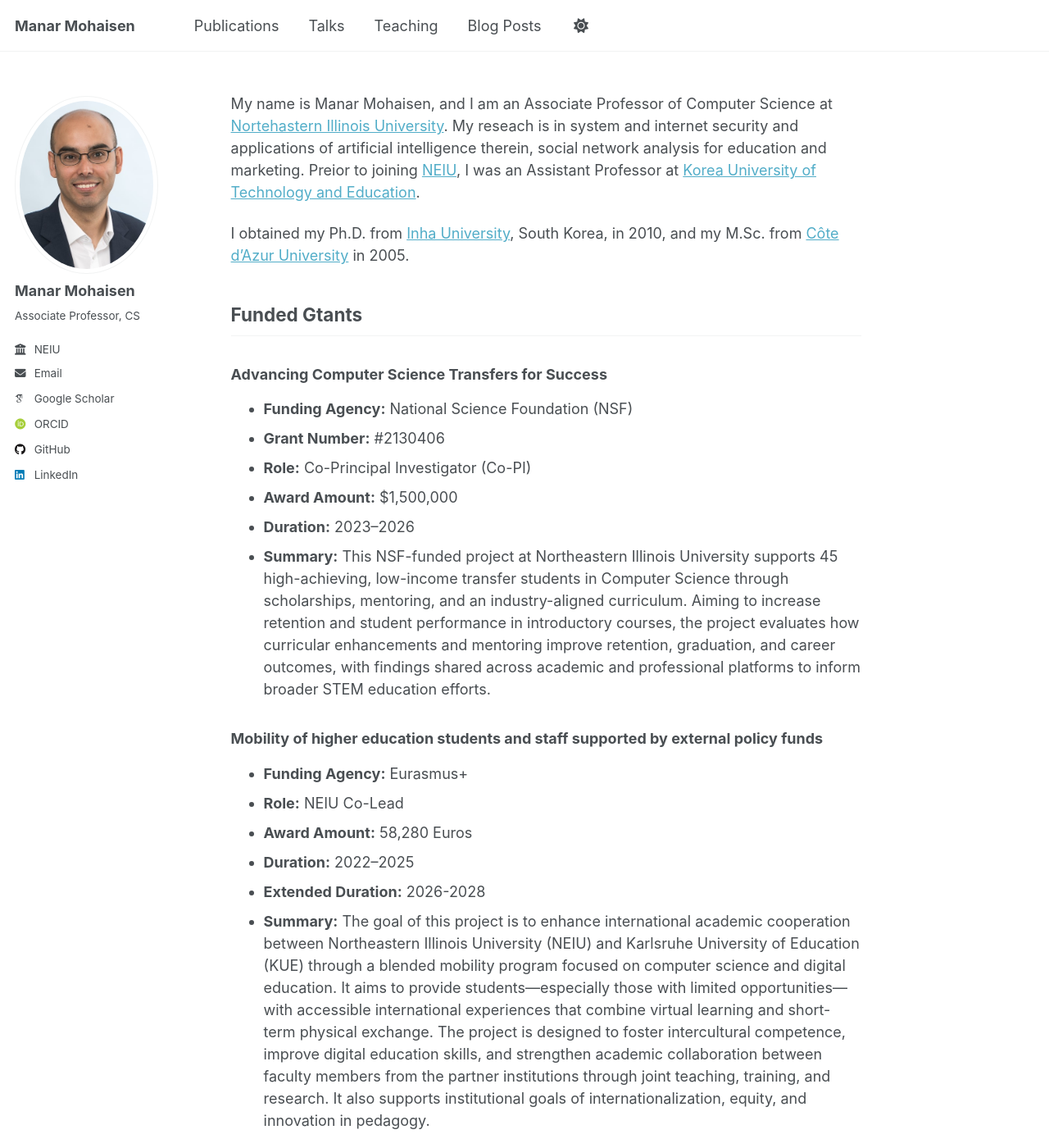
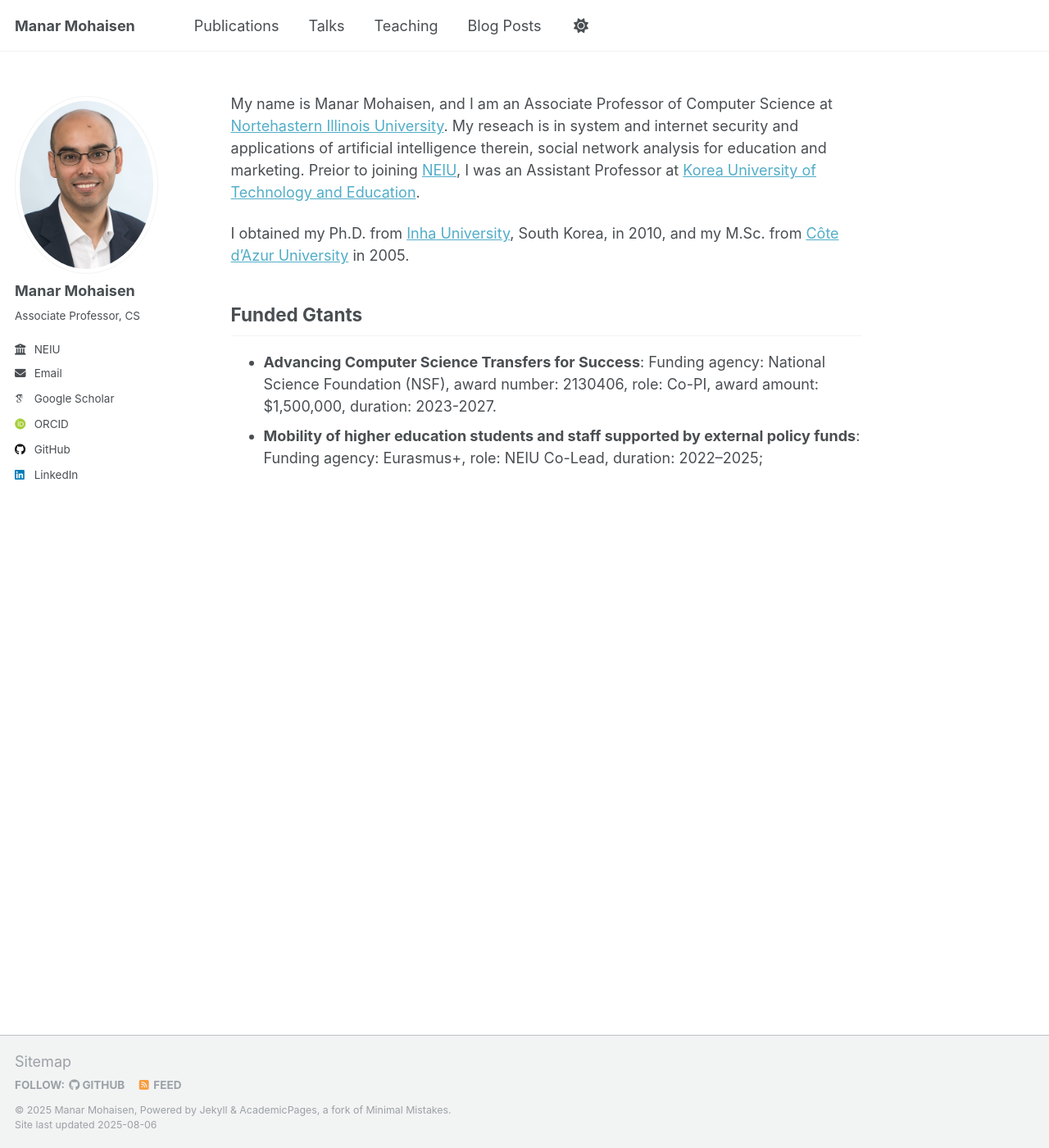
Before and after one commit to manarmohaisen/manarmohaisen.github.io, a Jekyll site: the page built from _pages/about.md, in a window 1280 px wide and 1400 px high. Shown: the whole window at 82% size. Built offline with Jekyll 4.4.1, drawn with Linux system fonts in a browser that asks for light colours; some web fonts are replaced; a script that is not in the unit is left out; part of the change alters nothing that is shown; some of the changed text lies outside the part shown.

Commit message:
Update about.md

```diff
--- a/_pages/about.md
+++ b/_pages/about.md
@@ -14,6 +14,10 @@ I obtained my Ph.D. from [Inha University](inha.ac.kr), South Korea, in 2010, an
 
 Funded Gtants
 -------
+- **Advancing Computer Science Transfers for Success**: Funding agency: National Science Foundation (NSF), award number: 2130406, role: Co-PI, award amount: $1,500,000, duration: 2023-2027.
+- **Mobility of higher education students and staff supported by external policy funds**: Funding agency: Eurasmus+, role: NEIU Co-Lead, duration: 2022–2025;
+
+<!--
  <section>
   <h3>Advancing Computer Science Transfers for Success</h3>
   <ul>
@@ -37,9 +41,4 @@ Funded Gtants
       </li>
   </ul>
  </section>
-
-
-Getting started
-======
-1. Register a GitHub account if you don't have one and confirm your e-mail (required!)
-1. Fork [this template](https://github.com/academicpages/academicpages.github.io) by clicking the "Use this template" button in the top right.
+-->
```
